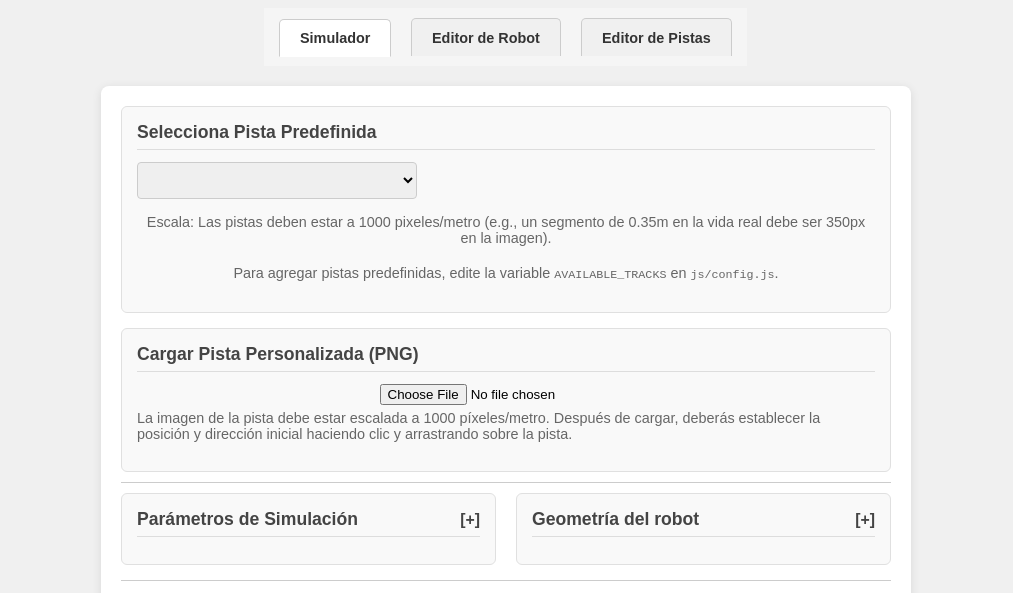
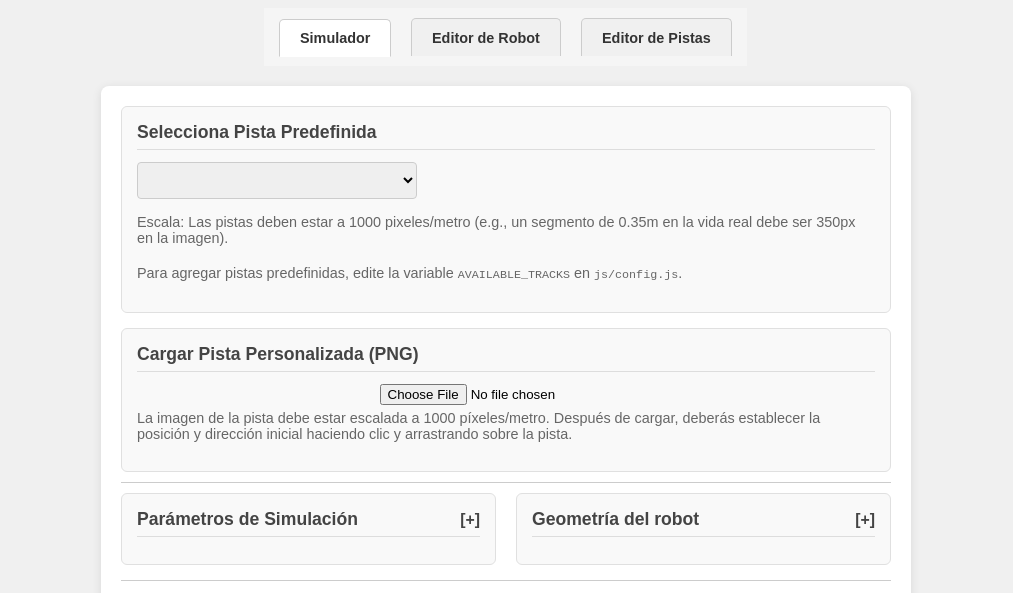
Before and after one commit to svpsteamclub/SLCSim, a website with bundled scripts: page index.html in a window 1280 px wide. Shown: the part 202-795 px from the top of the page, without its empty margins (134-1147 px from the left). Built offline with nearby package versions, Linux system fonts and the light colour scheme; files whose address does not match are found by name.

Commit message:
Update style.css

```diff
--- a/style.css
+++ b/style.css
@@ -71,7 +71,7 @@ body {
     margin-bottom: 10px; min-width: 280px; max-width: 100%; box-sizing: border-box;
 }
 
-.track-selection p { font-size: 0.9em; color: #666; margin-top: 5px; text-align: center; }
+.track-selection p { font-size: 0.9em; color: #666; margin-top: 5px; text-align: left; }
 
 
 .main-controls { display: flex; flex-wrap: wrap; gap: 20px; margin-bottom: 15px; justify-content: space-around; }
@@ -135,7 +135,6 @@ input[readonly] { background-color: #e9ecef; opacity: 1; cursor: not-allowed; }
     text-align: left; width: 100%;
     padding-left: 0px; padding-right: 0px;
 }
-.track-selection p { text-align: center; }
 
 /* Styling for the PID explanation when it's inside .arduino-controls */
 .arduino-controls .pid-explanation-inner-container {
```
